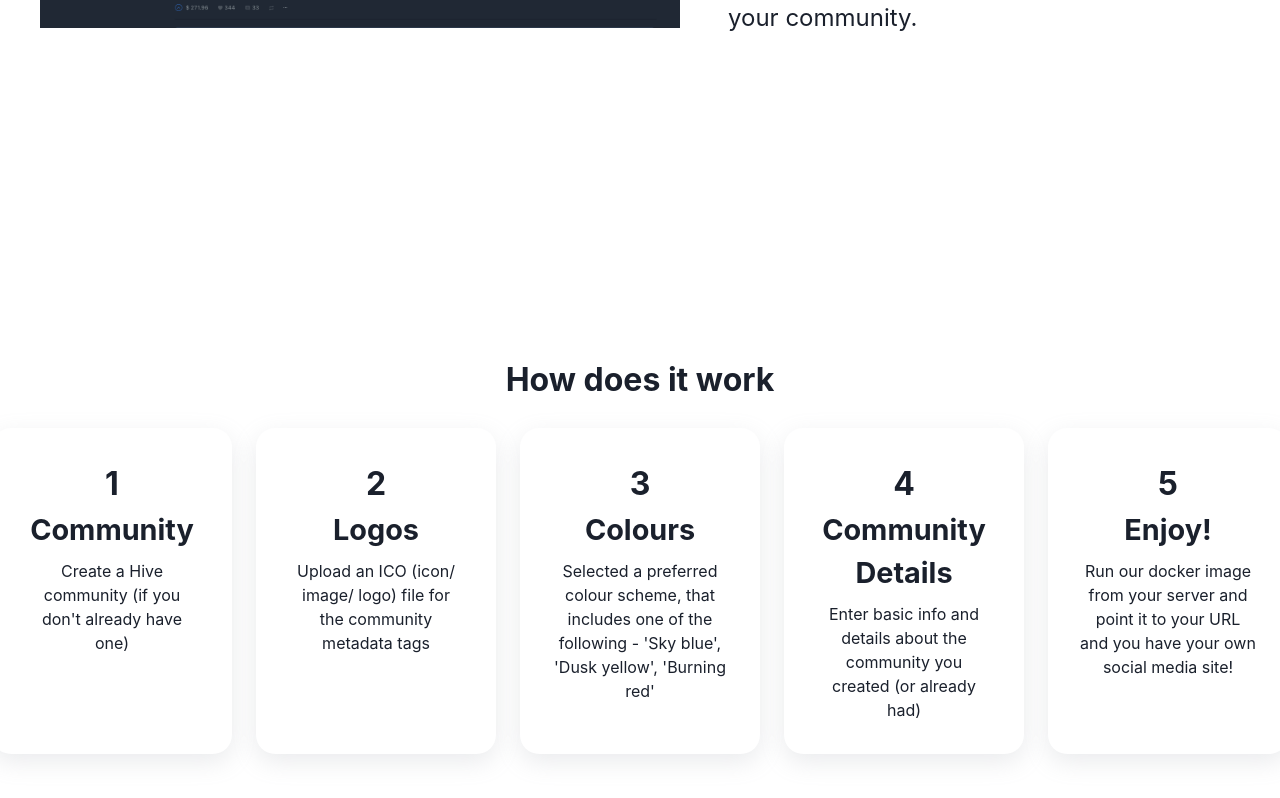
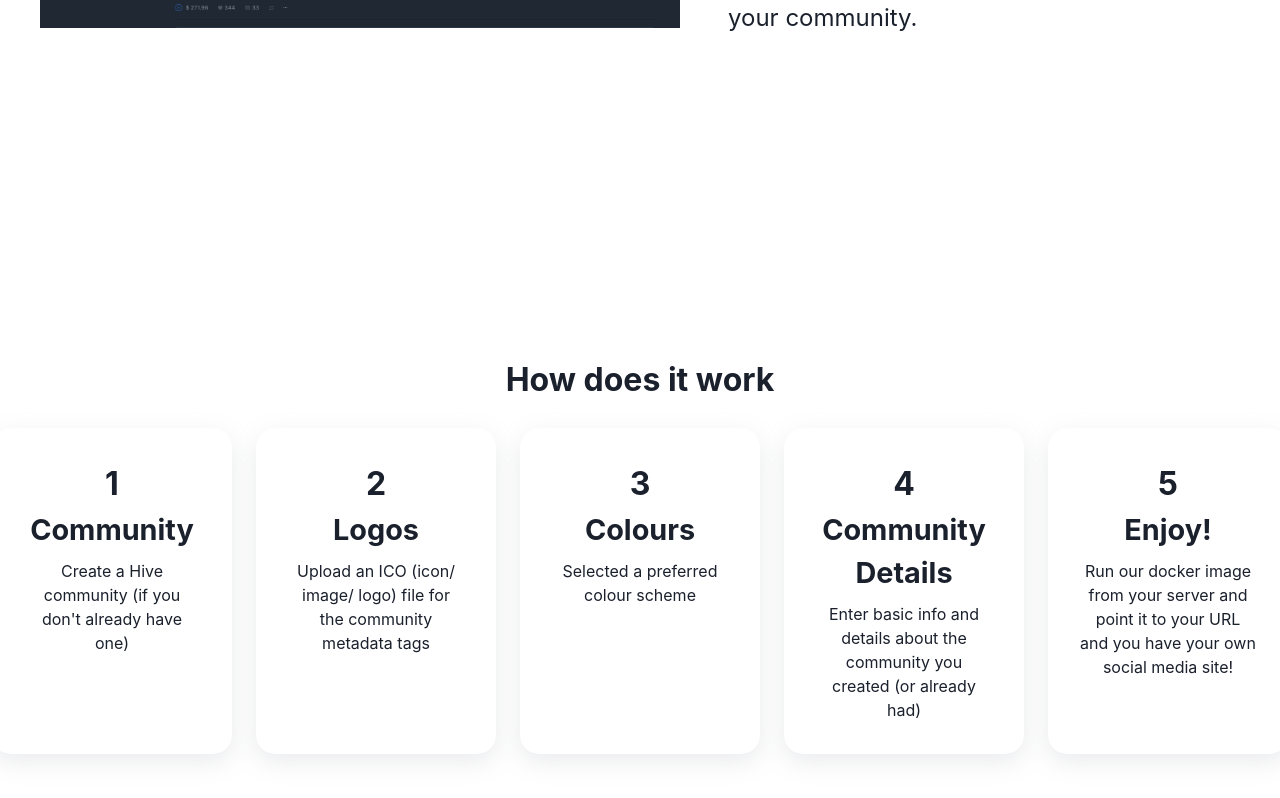
Before and after one commit to 3speaknetwork/decency_starting-point, a Next.js app: page / in a window 1280 px wide. Shown: the part 573-1371 px from the top of the page. Built offline with nearby package versions, Linux system fonts and the light colour scheme.

Commit message:
Removed colours

```diff
--- a/constants/constants.ts
+++ b/constants/constants.ts
@@ -9,7 +9,7 @@ export const STEPS = [
   },
   {
     title: "Colours",
-    desc: "Selected a preferred colour scheme, that includes one of the following - 'Sky blue', 'Dusk yellow', 'Burning red'",
+    desc: "Selected a preferred colour scheme",
   },
   {
     title: "Community Details",
```
